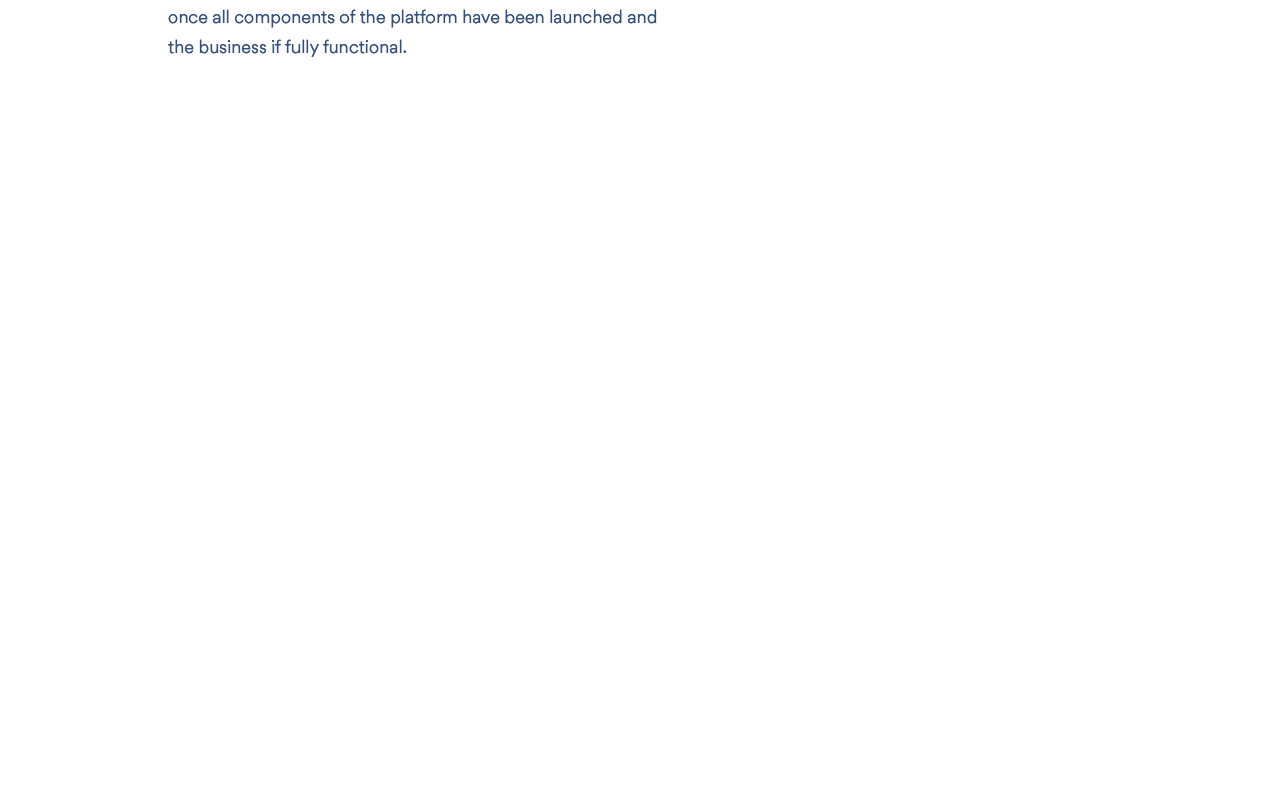
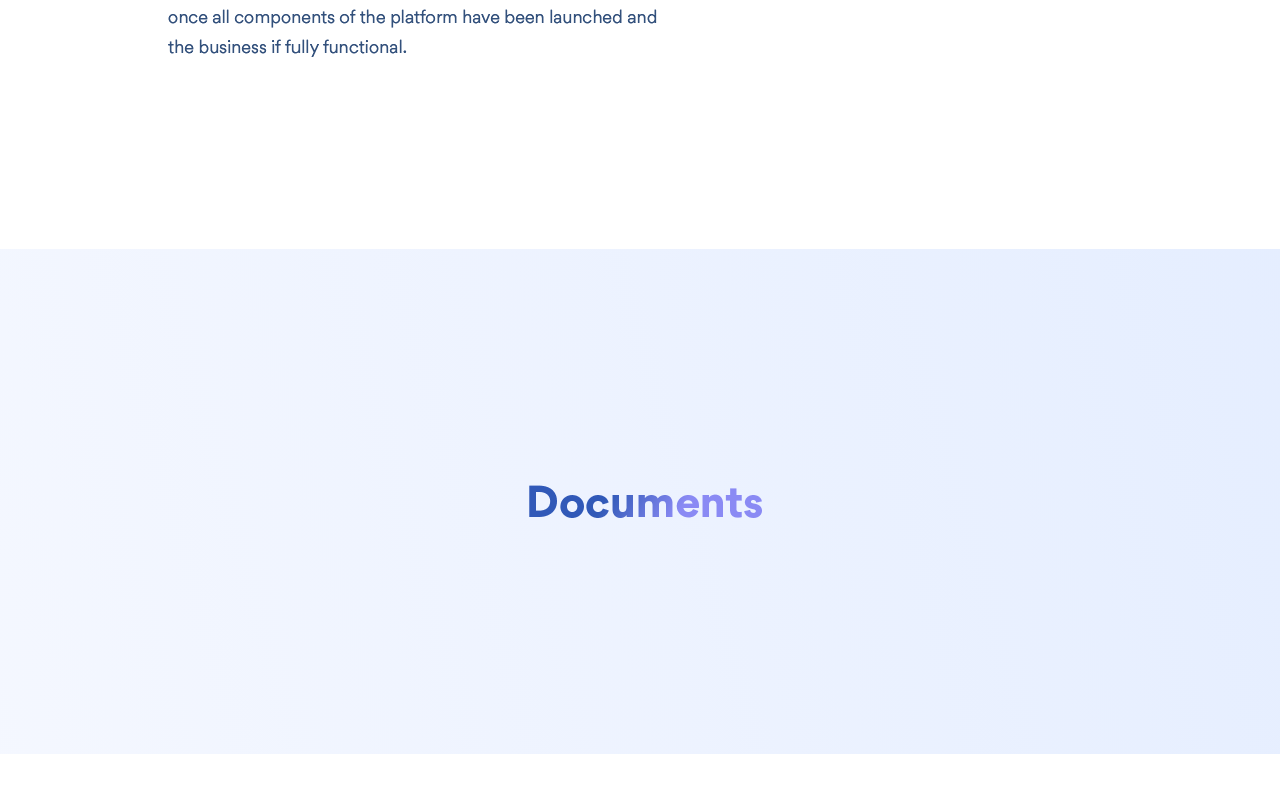
Before and after one commit to cassidypignatello/xcoynz, a React (Create React App) app: page / in a window 1280 px wide. Shown: the part 3671-4464 px from the top of the page. Built offline with nearby package versions, Linux system fonts and the light colour scheme.

Commit message:
adds Documents component

```diff
--- a/src/App.js
+++ b/src/App.js
@@ -7,6 +7,7 @@ import Home from './components/Home/Home.js'
 import AboutUs from './components/AboutUs/AboutUs.js'
 import Overview from './components/Overview/Overview.js'
 import Token from './components/Token/Token.js'
+import Documents from './components/Documents/Documents.js'
 
 class App extends Component {
   render() {
@@ -21,6 +22,7 @@ class App extends Component {
         <AboutUs />
         <Overview />
         <Token />
+        <Documents />
       </div>
     );
   }
--- /dev/null
+++ b/src/components/Documents/Documents.js
@@ -0,0 +1,29 @@
+import React, { Component } from 'react'
+import { Container, Row, Col } from 'react-bootstrap'
+import styles from './Documents.module.css'
+import documents from '../../assets/images/documents-header.png'
+
+export default class Documents extends Component {
+  render() {
+    return (
+      <Container
+        className={`${styles.container} d-flex justify-content-center align-items-center`}
+        fluid={true}>
+        <Row>
+          <Col
+            xs={{ span: 'auto', offset: 3 }}
+            lg='auto'>
+            <img src={documents} alt='Documents' />
+          </Col>
+        </Row>
+        <Row>
+          <Col></Col>
+          <Col></Col>
+          <Col></Col>
+          <Col></Col>
+          <Col></Col>
+        </Row>
+      </Container>
+    )
+  }
+}
--- /dev/null
+++ b/src/components/Documents/Documents.module.css
@@ -0,0 +1,6 @@
+.container {
+  width: 100%;
+  height: 505px;
+  background-image: linear-gradient(74deg, rgb(234, 240, 255, 0.51), rgb(220, 231, 255, 0.51) 48%, rgb(215, 228, 255, 0.51) 63%, rgb(204, 221, 255, 0.51));
+  margin-top: 15%;
+}
--- a/src/components/Token/Token.module.css
+++ b/src/components/Token/Token.module.css
@@ -8,7 +8,7 @@
 .tokenProperties {
   background: url('../../assets/images/token-properties.png') 0% 0% / contain no-repeat;
   width: 868px;
-  height: 852px;
+  height: 466px;
   margin-top: 120px;
 }
 
```
Also changed, not shown: src/assets/images/documents-header.png (added).
